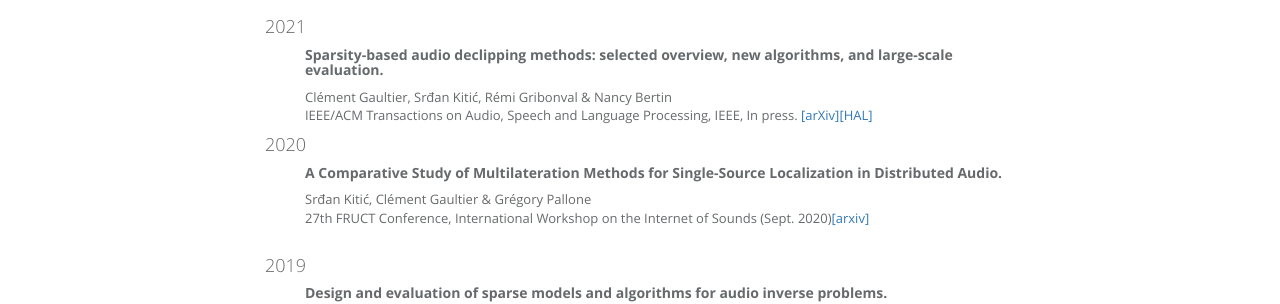
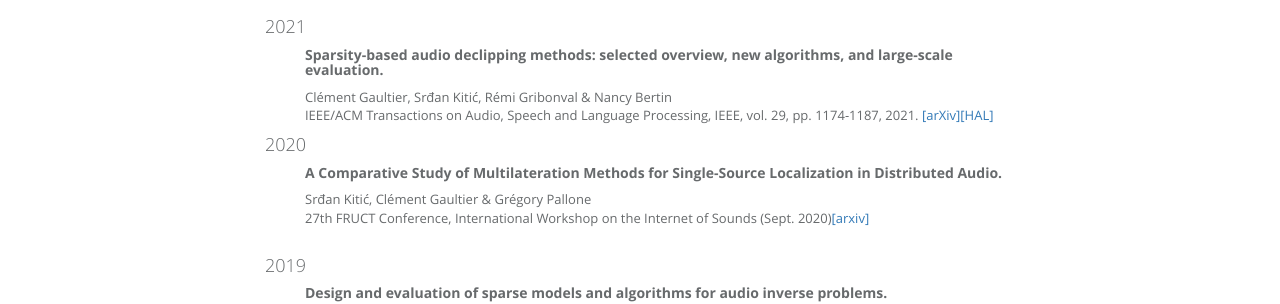
Before and after one commit to cgaultier/persoWeb, a Jekyll site: the page built from index.html, in a window 1280 px wide and 900 px high, scrolled down 2857 px. Shown: the part 154-458 px from the top of the window. Built offline with Jekyll 4.4.1, drawn with Linux system fonts in a browser that asks for light colours; comment, search, counter and statistics services are not loaded.

Commit message:
Updated cv link + publis

```diff
--- a/_config.yml
+++ b/_config.yml
@@ -16,12 +16,12 @@
   name: Clément Gaultier
   first_name: Clément
   last_name: Gaultier
-  cv: https://cgaultier.gitlab.io/cv/CV_en_ClementGAULTIER.pdf
+  cv: https://cv.gaultier.io/CV_en_ClementGAULTIER.pdf
   email: clement@gaultier.io
   facebook_username: # removed in the template
   github_username: # removed in the template
   linkedin_id: clement-gaultier
-  viadeo_address: http://www.viadeo.com/p/002e58nukfal0ds
+  #viadeo_address: http://www.viadeo.com/p/002e58nukfal0ds
   twitter_username:
   scholar_address: https://scholar.google.com/citations?user=pP4U2sMAAAAJ&hl=en
   avatar: /static/assets/img/landing/Clement.png
--- a/_includes/sections/publis.html
+++ b/_includes/sections/publis.html
@@ -21,7 +21,7 @@
         <li class="entry wow zoomIn">
           <h4><strong>Sparsity-based audio declipping methods: selected overview, new algorithms, and large-scale evaluation.</strong></h4>
                 Clément Gaultier, Srđan Kitić, Rémi Gribonval & Nancy Bertin<br />
-                IEEE/ACM Transactions on Audio, Speech and Language Processing, IEEE, In press.
+                IEEE/ACM Transactions on Audio, Speech and Language Processing, IEEE, vol. 29, pp. 1174-1187, 2021.
           <a href="https://arxiv.org/abs/2005.10228" target="_blank">[arXiv]</a><a href="https://hal.inria.fr/hal-02611226" target="_blank">[HAL]</a><br />
         </li>
       </ul>
```
